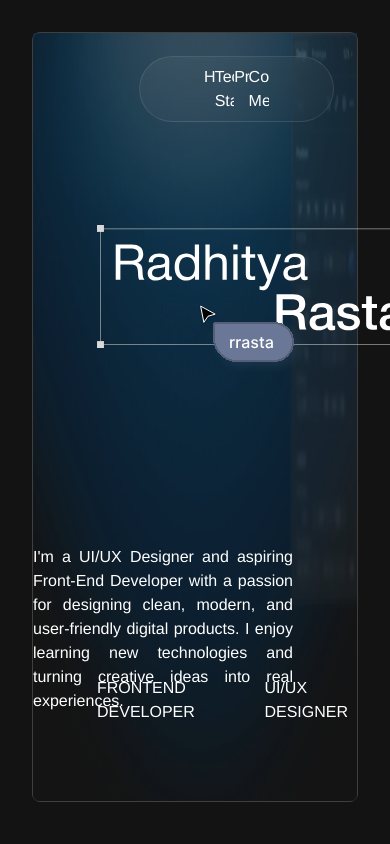
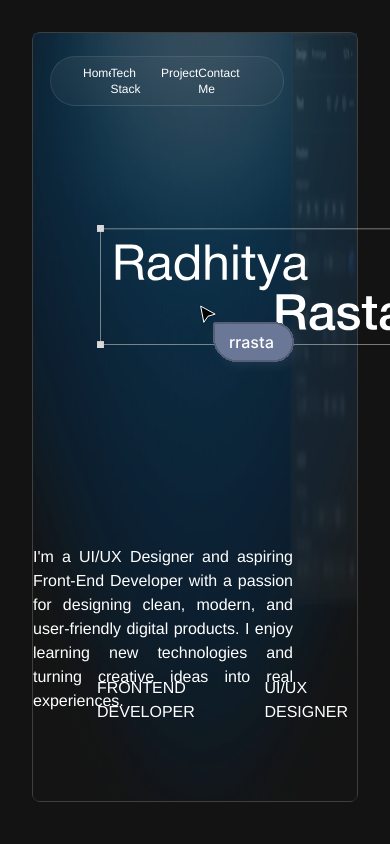
Before and after one commit to rrastaa/Portfolio, a React (Vite) app: page / in a window 390 px wide. Shown: the top 844 px of the page. Built offline with nearby package versions, Linux system fonts and the light colour scheme.

Commit message:
Navbar Mobile View

```diff
--- a/src/components/Navbar.jsx
+++ b/src/components/Navbar.jsx
@@ -53,11 +53,11 @@ function Navbar() {
   return (
     <>
       <div
-        className={`fixed flex w-full z-50 justify-end transition duration-300 ${
+        className={`fixed flex w-full z-50 justify-center md:justify-end transition duration-300 ${
           showNav ? "translate-y-0 opacity-100" : "-translate-y-6 opacity-0"
         }`}
       >
-        <div className=" w-[50vw] text-white justify-around mt-6 pt-2 rounded-full mb-4 pb-2 mr-14 flex z-50 px-16 bg-linear-to-br from-[#BFBFBF]/8 to-[#595959]/5 border border-white/10 backdrop-blur-lg">
+        <div className=" w-[60vw] text-white justify-around text-xs md:text-base mt-6 pt-2 rounded-full mb-4 pb-2 mr-14 flex z-50 px-8 md:px-16 bg-linear-to-br from-[#BFBFBF]/8 to-[#595959]/5 border border-white/10 backdrop-blur-lg">
           {navItems.map((items) => (
             <a className="hover:shadow-[0_0_25px_rgba(255,255,255,0.1)] transition duration-200 hover:scale-102 overflow-hidden" href={items.href}>
               {items.name}
```
